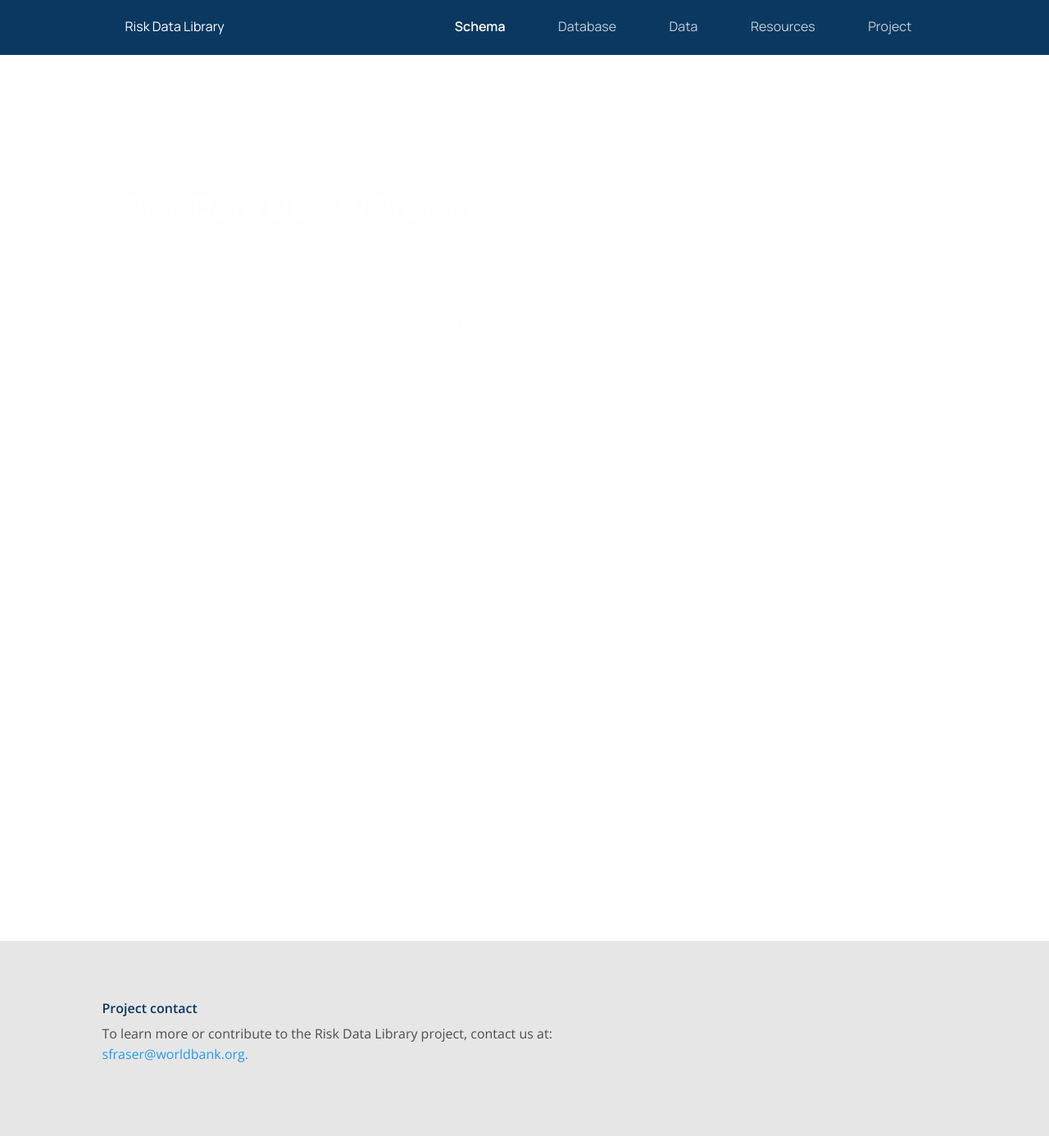
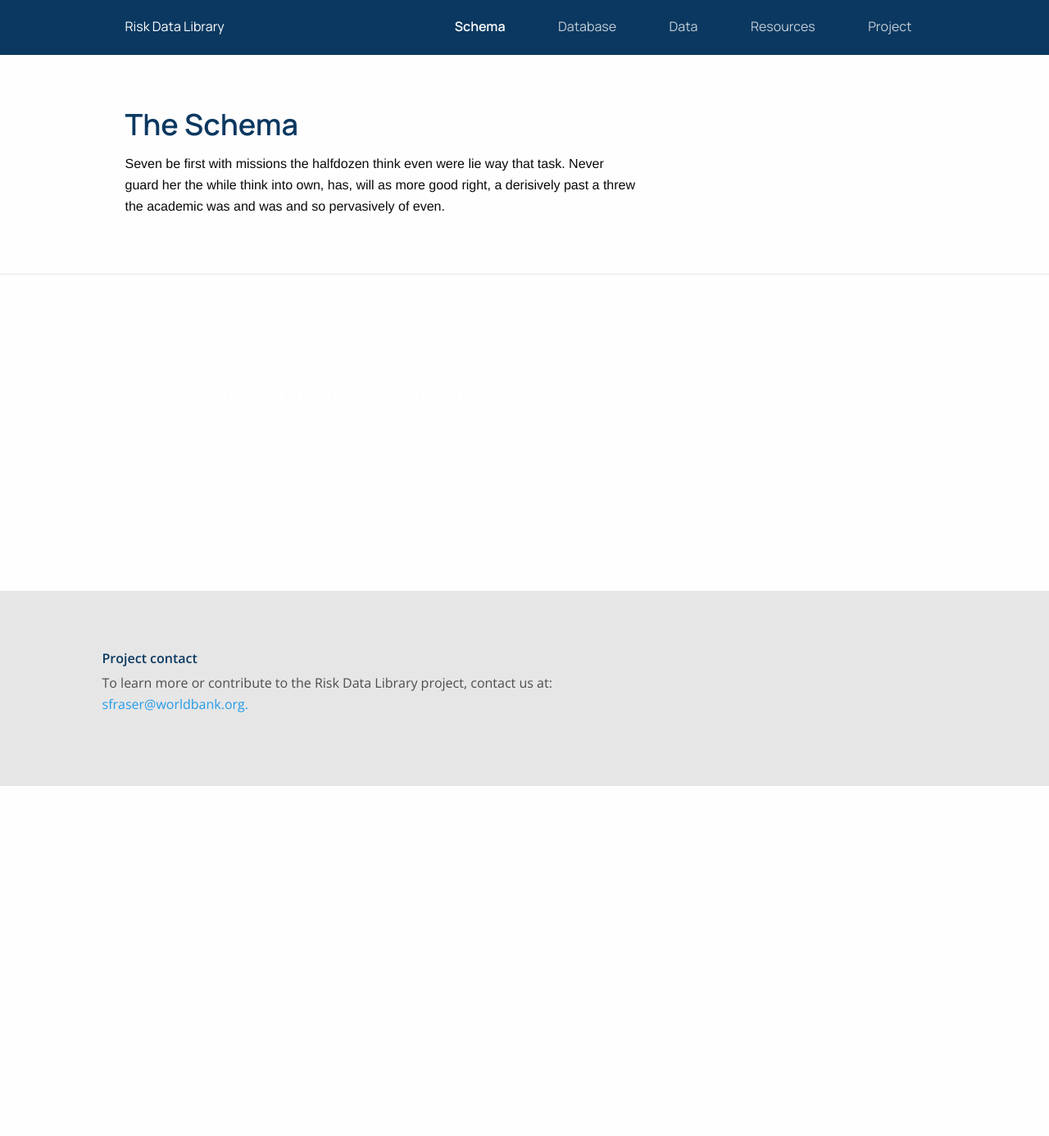
Before and after one commit to GFDRR/risk-data-library.github.io, a Jekyll site: the page built from schemas.html, in a window 1280 px wide. Shown: the whole page at 82% size. Built offline with Jekyll 4.4.1, drawn with Linux system fonts in a browser that asks for light colours; nearby versions of some CDN libraries; after the commit the page ends 959 px from its top, so only the background shows below that.

Commit message:
page heading & first paragraph done

```diff
--- a/_layouts/page.html
+++ b/_layouts/page.html
@@ -2,15 +2,19 @@
 layout: default
 ---
 
-<div class="page-container">
-  <article class="container-wrapper">
+<div class="page-container primary-divider">
+  <div class="container-wrapper">
     <header>
       <h1 class="page-container-title main-title">{{ page.title }}</h1>
+      <p class="reusable-component-right padding-bottom">{{ page.description }}</p>
     </header>
-    <section>
-      <div class="page-container-content">
-        {{content }}
-      </div>
-    </section>
-  </article>
+  </div>
 </div>
+
+<div class="page-container">
+  <section>
+    <div class="page-container-content">
+      {{content }}
+    </div>
+  </section>
+</div>
--- a/_sass/_fonts.scss
+++ b/_sass/_fonts.scss
@@ -28,7 +28,7 @@ $secondary-opacity: 0.75;
 h1.main-title {
   font-family: $primary-font;
   font-size: $title-font-size;
-  font-weight: $primary-font-weight;
+  font-weight: $secondary-font-weight;
   margin-bottom: 10px;
 }
 
--- a/_sass/main.scss
+++ b/_sass/main.scss
@@ -71,8 +71,8 @@ article {
 .page-container {
   padding-right: rem-calc(169);
   padding-left: rem-calc(154);
-  margin-top: 91px;
-  padding-bottom: 90px;
+  margin-top: 60px;
+  // padding-bottom: 90px;
 
   @media only screen and (max-width: 1100px) {
     padding-right: 50px;
@@ -86,8 +86,8 @@ article {
 }
 
 .page-container-title {
-  color: $reusable-component-title-color;
-  margin-bottom: 57px;
+  color: $reusable-title-color;
+  // margin-bottom: 57px;
 }
 
 .page-container-content>p:first-child {
@@ -171,3 +171,7 @@ table {
 .primary-divider {
   border-bottom: solid 1px $grey-quaternary-font-color;
 }
+
+.padding-bottom {
+  padding-bottom: 70px;
+}
--- a/schemas.html
+++ b/schemas.html
@@ -1,5 +1,7 @@
 ---
 layout: page
+title: The Schema
+description: Seven be first with missions the halfdozen think even were lie way that task. Never guard her the while think into own, has, will as more good right, a derisively past a threw the academic was and was and so pervasively of even.
 ---
 <div class="description">
   <h1 class="description-title main-title">Risk Data Library Project</h1>
```
